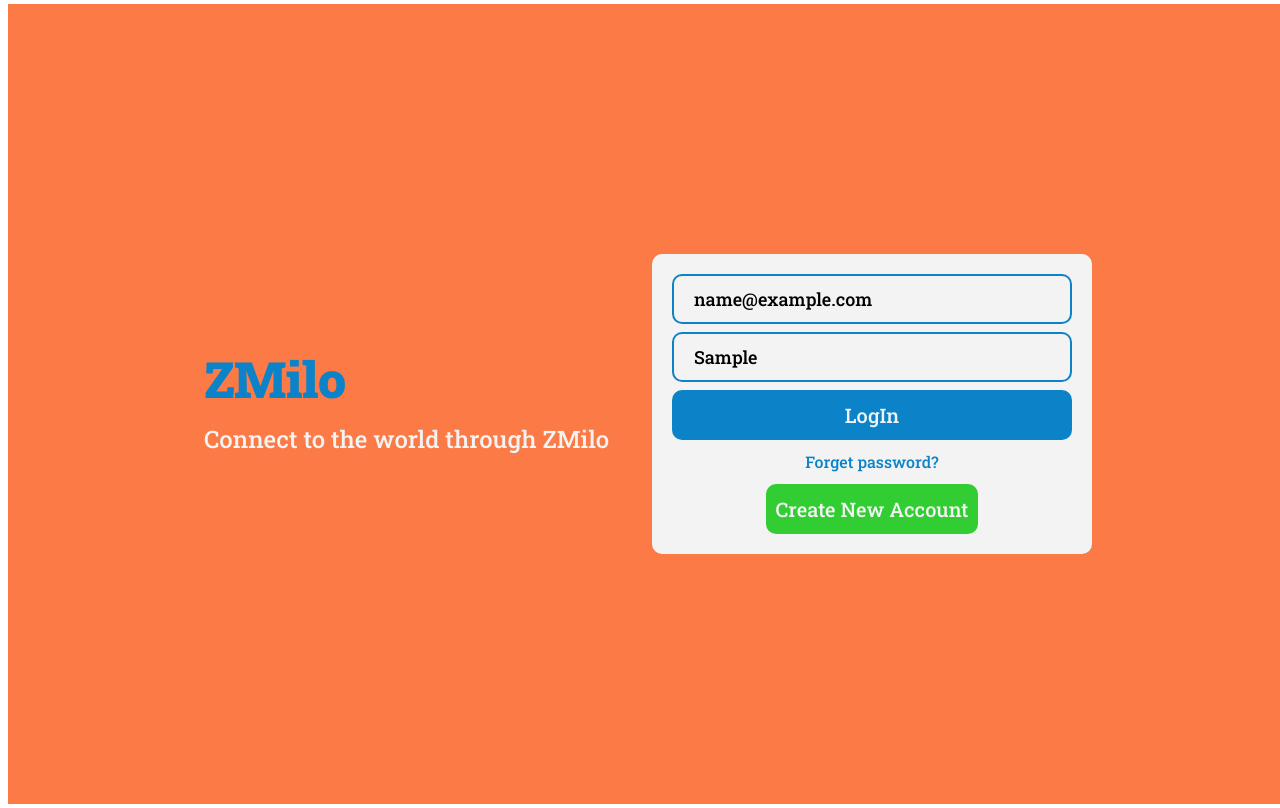
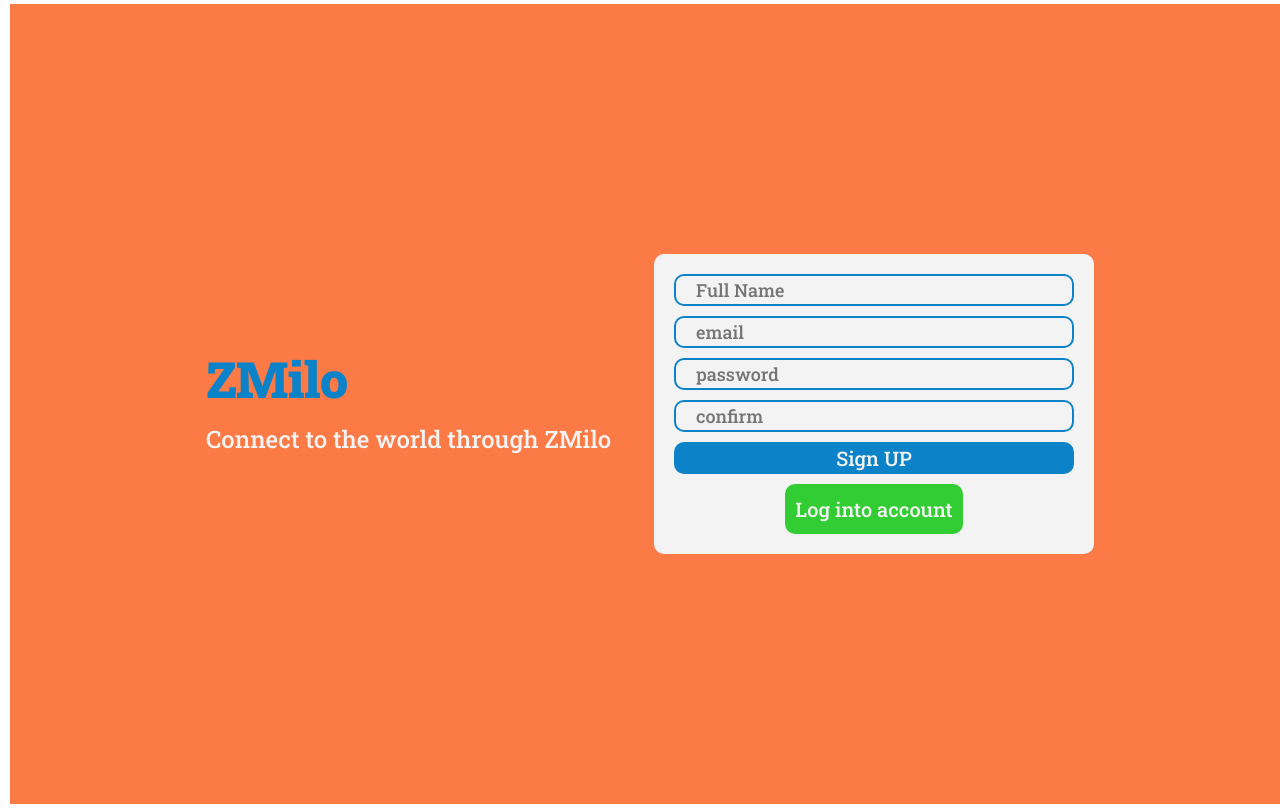
Before and after one commit to razzaksr/ZMiloReactUI, a React (Create React App) app: page / in a window 1280 px wide. Both pictures are taken after typing "name@example.com", "Sample" into the empty fields and a click on the button "Create New Account". Built offline with nearby package versions, Linux system fonts and the light colour scheme.

Commit message:
Register and login done

```diff
--- a/src/App.js
+++ b/src/App.js
@@ -2,6 +2,7 @@ import Home from "./Pages/Home/Home";
 import "../node_modules/bootstrap/dist/css/bootstrap.min.css";
 import "../node_modules/bootstrap-icons/font/bootstrap-icons.css";
 import Login from "./Pages/Login/Login";
+import Register from "./Pages/Register/Register";
 
 const App=()=> {
   return (
@@ -11,6 +12,7 @@ const App=()=> {
       <i>Salem</i> */}
       {/* <Home/> */}
       <Login/>
+      {/* <Register/> */}
     </>
   );
 }
--- a/src/Pages/Login/Login.js
+++ b/src/Pages/Login/Login.js
@@ -1,8 +1,24 @@
+import { useState } from "react"
+import Register from "../Register/Register"
 import "./Login.css"
 
 export default function Login() {
+
+    const[view,setView]=useState(false)
+
+
+    const call=()=>{
+        setView(true)
+    }
+
   return (
     <div>
+      {
+        (view)?
+        <>
+            <Register what={setView}/>
+        </>:
+        <>
             <div className="log">
                 <div className="wraplog">
                     <div className="logLeft">
@@ -17,13 +33,15 @@ export default function Login() {
                             <input type="text" className="logInput" placeholder="password"/>
                             <button className="logButton">LogIn</button>
                             <span className="logForgot">Forget password?</span>
-                    <button className="logRegister">
+                            <button onClick={call} className="logRegister">
                                 Create New Account
                             </button>
                         </div>
                     </div>
                 </div>
             </div>
+        </>
+      }
     </div>
   )
 }
--- /dev/null
+++ b/src/Pages/Register/Register.css
@@ -0,0 +1,78 @@
+.log{
+    width: 100vw;
+    height: 100vh;
+    background-color: #fc7a46;
+    display: flex;
+    align-items: center;
+    justify-content: center;
+}
+
+.wraplog{
+    width: 70%;
+    height: 70%;
+    display: flex;
+}
+
+.logLeft,.logRight{
+    flex: 1;
+    display: flex;
+    flex-direction: column;
+    justify-content: center;
+}
+.logIcon{
+    font-size: 50px;
+    font-weight: 800;
+    color: #0c83c8;
+    margin-bottom: 10px;
+}
+.logDesc{
+    font-size: 24px;
+    color: #f2f3f2;
+}
+.logBox{
+    height: 300px;
+    padding: 20px;background-color: #f2f3f2;
+    border-radius: 10px;
+    display: flex;
+    flex-direction: column;
+    justify-content: space-between;
+}
+.logInput{
+    height: 50px;
+    border-radius: 10px;
+    border: 2px solid #0c83c8;
+    font-size: 18px;
+    padding-left: 20px;
+    background-color: #f2f3f2;
+    margin-bottom: 10px;
+}
+.logInput:focus{
+    outline: none;
+}
+.logButton{
+    height: 50px;
+    border-radius: 10px;
+    border: none;
+    background-color: #0c83c8;
+    color: #f2f3f2;
+    font-size: 20px;
+    font-weight: 500;
+    cursor: pointer;
+    margin-bottom: 10px;
+}
+.logForgot{
+    text-align: center;
+    color: #0c83c8;
+}
+.logRegister{
+    height: 50px;
+    padding: 10px;
+    align-self: center;
+    border-radius: 10px;
+    border: none;
+    background-color: limegreen;
+    color: #f2f3f2;
+    font-size: 20px;
+    font-weight: 500;
+    cursor: pointer;
+}
--- /dev/null
+++ b/src/Pages/Register/Register.js
@@ -0,0 +1,30 @@
+import "./Register.css"
+
+export default function Register(pro) {
+  return (
+    <div>
+      <div className="log">
+        <div className="wraplog">
+            <div className="logLeft">
+                <h3 className="logIcon">ZMilo</h3>
+                <span className="logDesc">
+                    Connect to the world through ZMilo
+                </span>
+            </div>
+            <div className="logRight">
+                <div className="logBox">
+                    <input type="text" className="logInput" placeholder="Full Name"/>
+                    <input type="text" className="logInput" placeholder="email"/>
+                    <input type="password" className="logInput" placeholder="password"/>
+                    <input type="password" className="logInput" placeholder="confirm"/>
+                    <button className="logButton">Sign UP</button>
+                    <button onClick={()=>pro.what(false)} className="logRegister">
+                        Log into account
+                    </button>
+                </div>
+            </div>
+        </div>
+      </div>
+    </div>
+  )
+}
```
Lines whose indentation alone changed are shown as unchanged.
